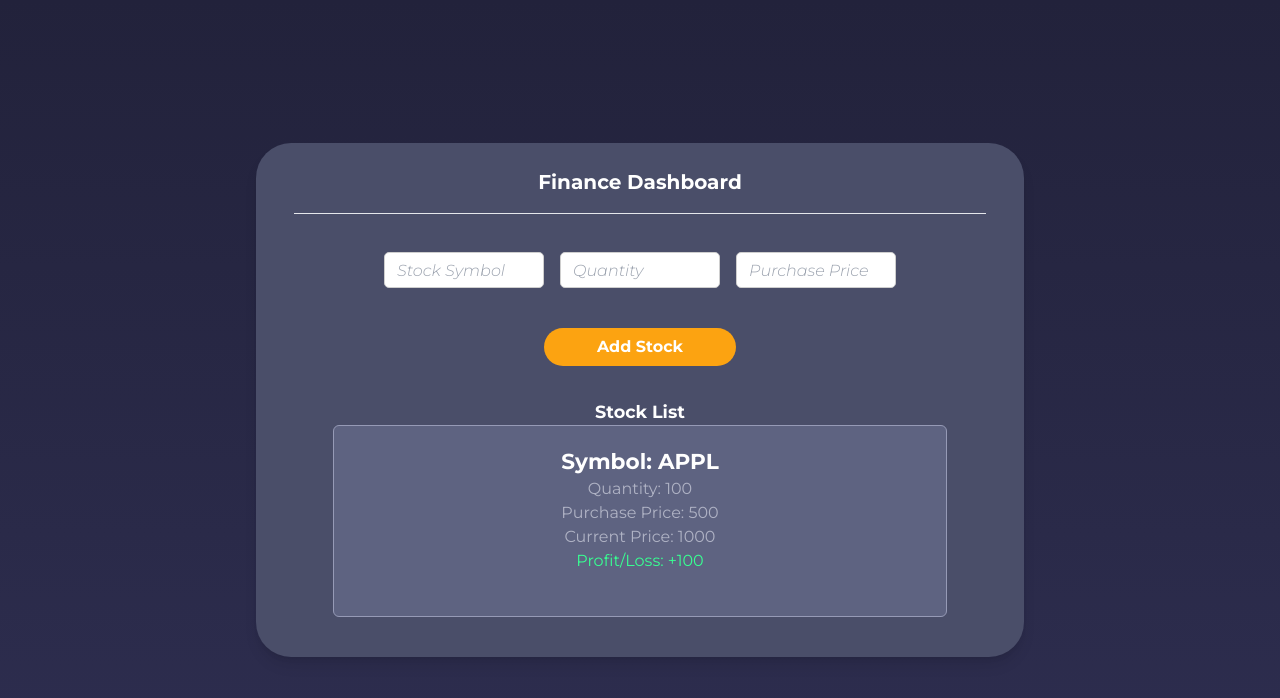
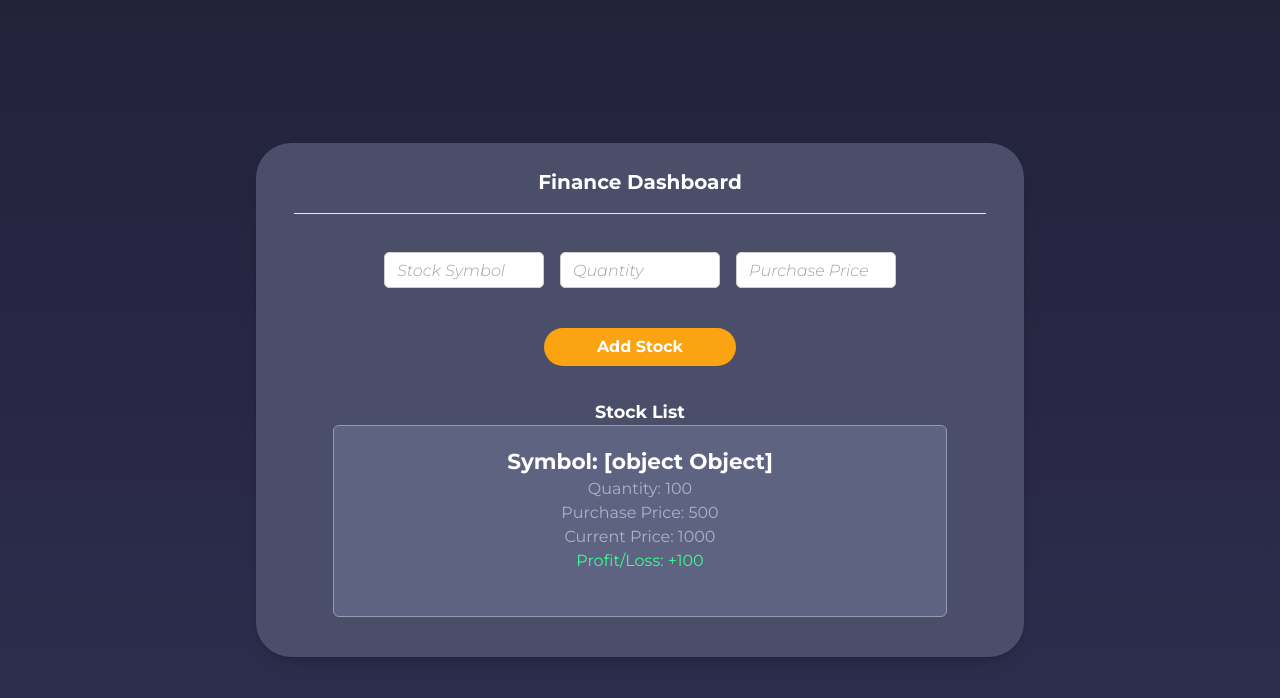
Before and after one commit to Koalarix/YapJunLiang-Capstone, a React (Vite) app: page / in a window 1280 px wide. Shown: the top 698 px of the page. Built offline with nearby package versions, Linux system fonts and the light colour scheme; no server answers.

Commit message:
Form Update
Form is working,  next step to do context or prop drilling to insert info into stock list & create new list after new submission

```diff
--- a/src/App.jsx
+++ b/src/App.jsx
@@ -5,15 +5,18 @@ import { useEffect, useState } from 'react'
 import StockContainer from './StockContainer.jsx'
 
 function App() {
+
+  const [StockData, setStockData] = useState("")
+
   return (
     <>
     <div className="h-dvh w-full flex justify-center items-center">
       <div className='w-[60%] min-w-[18em] max-w-[50em] max-h-[60em] rounded-[35px] bg-[#4a4e69] shadow-lg'>
         <div className="h-[16em] flex flex-col">
           <Header />
-          <Form/>
+          <Form StockData={StockData} setStockData={setStockData}/>
         </div>
-          <StockContainer />
+          <StockContainer StockData={StockData} />
       </div>
     </div>
 
@@ -30,14 +33,12 @@ function Header() {
   )
 }
 
-function Form() {
+function Form({StockData, setStockData}) {
 
   const [stock, setStock] = useState("")
   const [quantity, setQuanitity] = useState("")
   const [purchase, setPurchase] = useState("")
   const [formSubmitted, setFormSubmitted] = useState(false)
-
-  const [StockData, setStockData] = useState("")
 
   const handleSubmit = (event) => {
     event.preventDefault()
@@ -51,7 +52,6 @@ function Form() {
     setStock("")
     setQuanitity("")
     setPurchase("")
-    setFormSubmitted("")
     }
   }
 
@@ -70,9 +70,10 @@ useEffect(() => {
               console.log(`${stockSymbol}: ${currentPrice}, Quantity: ${quantity}, Purchase Price:${purchase}`) //checking if form response works
 
               let stockData = [stockSymbol, currentPrice, quantity, purchase]
-              // console.log(stockData) //checking if it works
+              console.log(`This is stockData array ${stockData}`) //checking if it works
+
               setStockData(stockData)
-              // console.log(`This is stockdata from the setStockData state function ${StockData}`) // for testing
+              console.log(`This is setStockData state function ${StockData}`) // for testing
               break;
           }
         } else if (formSubmitted === true && stock !== stockSymbol) {
@@ -80,10 +81,9 @@ useEffect(() => {
         }
     })
     .catch((err) => console.log("Error occured retrieving data"))
-    .finally(resetForm)
+    .finally(resetForm) //Call external function to execute after getting data, to reset inputs back into empty & FormSubmitted back to false
 
-}, [formSubmitted, stock, quantity, purchase])
-
+}, [formSubmitted, stock, quantity, purchase, StockData])
 
  return (
   <>
--- a/src/StockContainer.jsx
+++ b/src/StockContainer.jsx
@@ -4,7 +4,7 @@ import StockListsEmpty from "./StockListsEmpty";
 
 //Component for conditionally rendering
 
-function StockContainer() {
+function StockContainer({StockData}) {
 
   const [isEmpty, setIsEmpty] = useState(false);
 
@@ -13,7 +13,7 @@ function StockContainer() {
       <section className="font-title h-full">
         <h2 className="text-[1.1rem] w-full text-center text-white font-bold">Stock List</h2>
         <div className="h-full flex justify-center">
-          {isEmpty ?  <StockListsEmpty /> : <StockLists />}
+          {isEmpty ?  <StockListsEmpty /> : <StockLists StockData={StockData} />}
         </div>
       </section>
     </>
--- a/src/StockLists.jsx
+++ b/src/StockLists.jsx
@@ -1,19 +1,26 @@
 
-function StockLists() {
+function StockLists(StockData) {
 
   return (
   <div className="bg-[#5e6381] w-[80%] h-[12rem] mb-10 pt-0 text-center rounded-md border border-[#969ab6] flex justify-center items-center">
-   <StockListBlock />
+   <StockListBlock StockData={StockData}/>
   </div>
 
   )
 }
 
 
-function StockListBlock() {
+function StockListBlock({StockData}) {
+  // const stockSymbol = StockData[0];
+  // const currentPrice = StockData[1];
+  // const quantity = StockData[2];
+  // const purchase = StockData[3];
+
+  // console.log(`This is console log in StockLists, here is the data recieved ${stockSymbol}${currentPrice}${quantity}${purchase}`)
+
   return (
     <section id="stocklistblock" className="h-full w-100 flex flex-col justify-center items-center pb-[1.5em] text-[#afb2c4] text-[0.68rem]">
-      <h3 className="text-[1.35em] text-white font-bold">Symbol: APPL</h3>
+      <h3 className="text-[1.35em] text-white font-bold">{`Symbol: ${StockData}`}</h3>
       <p>Quantity: 100</p>
       <p>Purchase Price: 500</p>
       <p>Current Price: 1000</p>
```
